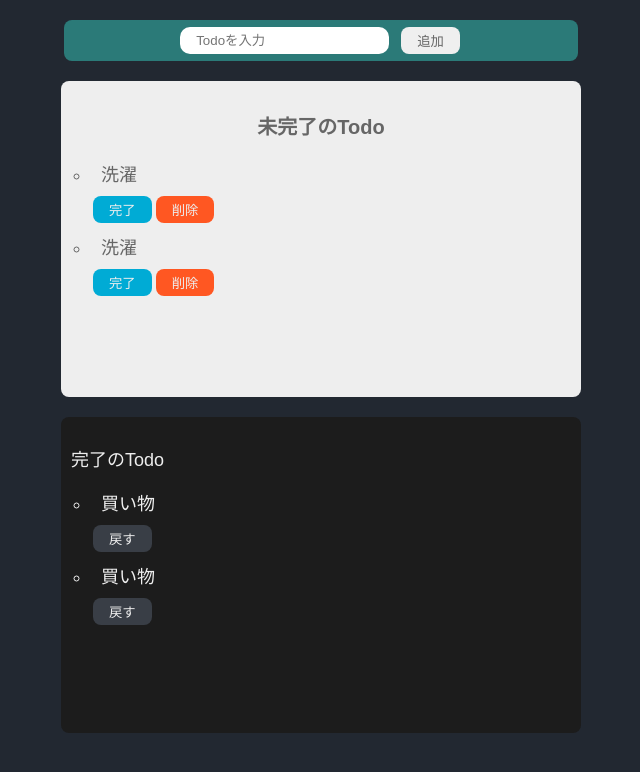
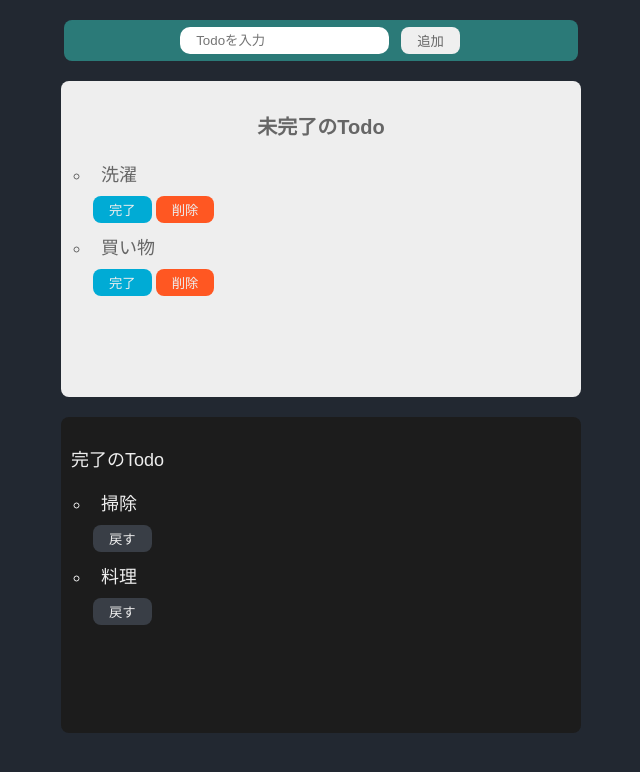
Before and after one commit to Konyee11/react-todo-app, a React (Create React App) app: page / in a window 1280 px wide. Shown: the top 772 px of the page, without its empty margins (319-959 px from the left). Built offline with nearby package versions, Linux system fonts and the light colour scheme.

Commit message:
Reactでの実装を意識したモックに変更

```diff
--- a/src/components/Todo.jsx
+++ b/src/components/Todo.jsx
@@ -1,7 +1,10 @@
-import React from "react";
+import React, { useState } from "react";
 import "../styles/styles.css";
 
 export const Todo = () => {
+    const [incompleteTodos, setIncompleteTodos] = useState(["洗濯", "買い物"]);
+    const [completeTodos, setCompleteTodos] = useState(["掃除", "料理"]);
+
     return (
         <div id="container">
             <div className="input-area">
@@ -13,29 +16,24 @@ export const Todo = () => {
             <div className="incomplete-area">
                 <p className="title">未完了のTodo</p>
                 <ul className="incomplete-area__ul">
-                    <li className="incomplete-area__li">
-                        <p className="todo-item">洗濯</p>
-                        <button className="btn btn__complete">完了</button>
-                        <button className="btn btn__delete">削除</button>
-                    </li>
-                    <li className="incomplete-area__li">
-                        <p className="todo-item">洗濯</p>
-                        <button className="btn btn__complete">完了</button>
-                        <button className="btn btn__delete">削除</button>
-                    </li>
+                    {incompleteTodos.map((todo) => (
+                        <li className="incomplete-area__li" key={todo}>
+                            <p className="todo-item">{todo}</p>
+                            <button className="btn btn__complete">完了</button>
+                            <button className="btn btn__delete">削除</button>
+                        </li>
+                    ))}
                 </ul>
             </div>
             <div className="complete-area">
                 <p>完了のTodo</p>
                 <ul className="complete-area__ul">
-                    <li className="complete-area__li">
-                        <p className="todo-item">買い物</p>
-                        <button className="btn btn__undo">戻す</button>
-                    </li>
-                    <li className="complete-area__li">
-                        <p className="todo-item">買い物</p>
-                        <button className="btn btn__undo">戻す</button>
-                    </li>
+                    {completeTodos.map((todo) => (
+                        <li className="complete-area__li" key={todo}>
+                            <p className="todo-item">{todo}</p>
+                            <button className="btn btn__undo">戻す</button>
+                        </li>
+                    ))}
                 </ul>
             </div>
         </div>
```
